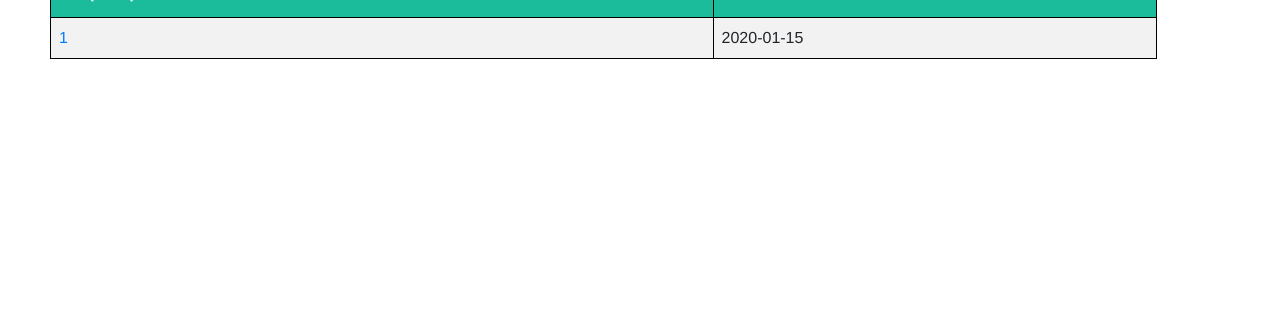
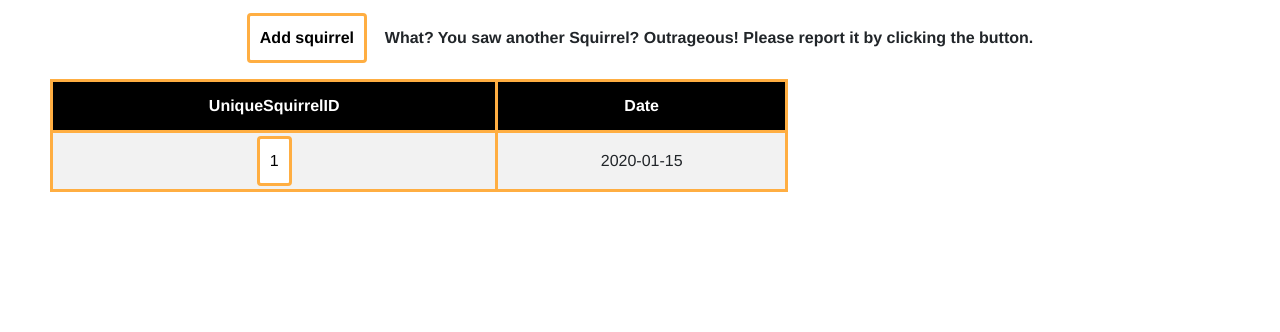
Before and after one commit to shlok-sethia/Squirrel_Tracker, a Django app: page /squirrel_tracker/sightings/ in a window 1280 px wide. Shown: the part 468-800 px from the top of the page. Run offline with Django 3.2, Linux system fonts and the light colour scheme; tables that the repository leaves empty hold one stand-in row (values such as "Sample post"); some libraries are stand-ins or nearby versions.

Commit message:
Sightings page made more sophisticated

```diff
--- a/squirrel_tracker/templates/squirrel_tracker/sightings.html
+++ b/squirrel_tracker/templates/squirrel_tracker/sightings.html
@@ -11,7 +11,7 @@
         }
 
         h1 { color: #000000;
-            font-size: 75px;
+            font-size: 50px;
             font-weight: bold;
             letter-spacing: -1px;
             line-height: 1;
@@ -27,7 +27,7 @@
         .header {
             padding: 15px;
             text-align: center;
-            background: #1abc9c;
+            background: #ffae42;
             color: white;
             font-size: 30px;
         }
@@ -47,12 +47,14 @@
 
         #sightings {
             border-collapse: collapse;
-            width: 90%
+            width: 60%;
+            text-align: center;
         }
 
         #sightings td, #sightings th {
-            border: 1px solid #000;
-            padding:8px;
+            border-style: solid;
+            border-color: #ffae42;
+            padding:3px;
         }
 
         #sightings tr:nth-child(even){background-color: #f2f2f2;}
@@ -62,9 +64,24 @@
         #sightings th {
             padding-top: 12px;
             padding-bottom: 12px;
-            text-align: left;
-            background-color: #1abc9c;
+            text-align: center;
+            background-color: black;
             color: white;
+        }
+        a:link, a:visited {
+            background-color: white;
+            color: black;
+            border-style: solid;
+            border-color: #ffae42;
+            padding: 10px ;
+            text-align: center;
+            text-decoration: none;
+            display: inline-block;
+        }
+
+        a:hover, a:active {
+            background-color: #ffae42;
+            color: black;
         }
 
     </style>
@@ -72,14 +89,17 @@
 </head>
 <body>
     <header class='header'>
-        <h1>Squirrel Sightings</h1>
-        <img src="https://upload.wikimedia.org/wikipedia/commons/f/f7/Squirrel%2C_Manyara_National_Park%2C_Tanzania_%282010%29.jpg" alt="Sightings_Squirrel" width="360" height="245">
+        <h1>Squirrel Here! Squirrel There! Squirrel Everywhere!</h1>
     </header>
+    <br>
+    <div align='center'>
+			<img src="https://upload.wikimedia.org/wikipedia/commons/f/f6/European_Red_squirrel.jpg" alt="Sightings_Squirrel" width="460" height="345" class="rounded">
+    </div>
+    <br>
+    <main>
+         <p style="text-align:center">
+             <a href="add"  class="rounded" role="button" aria-pressed="true"><strong>Add squirrel</strong></a>&nbsp;&nbsp;&nbsp;&nbsp;<strong>What? You saw another Squirrel? Outrageous! Please report it by clicking the button.</strong>
 
-    <main>
-
-        <p style="text-align:center">
-            <a href="add", class="button">Add squirrel</a>
         </p>
         <div id="table-scroll">
         <table id='sightings'>
@@ -89,7 +109,7 @@
             </tr>
             {% for rows in squ %}
             <tr>
-                <td><a href="{{rows.UniqueSquirrelID}}">{{rows.UniqueSquirrelID}}</a></td>
+                <td><a href="{{rows.UniqueSquirrelID}}" class="rounded" role="button" aria-pressed="true">{{rows.UniqueSquirrelID}}</a></td>
                 <td>{{rows.Date}}</td>
             </tr>
             {% endfor %}
```
